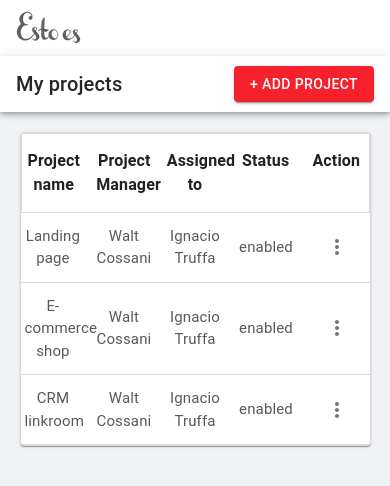
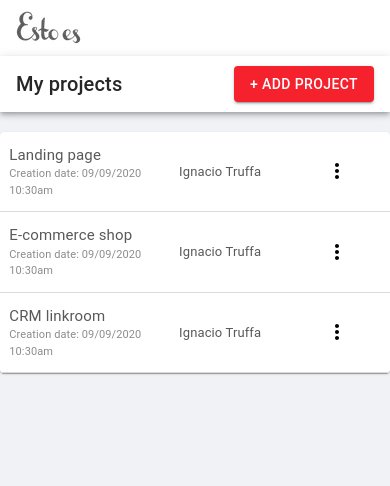
Before and after one commit to Valkyries12/Estoes-challenge, a React (Create React App) app: page / in a window 390 px wide. Shown: the top 486 px of the page. Built offline with nearby package versions, Linux system fonts and the light colour scheme.

Commit message:
tabla de proyectos responsive

```diff
--- a/package.json
+++ b/package.json
@@ -13,6 +13,7 @@
     "@testing-library/react": "^12.1.4",
     "@testing-library/user-event": "^13.5.0",
     "formik": "^2.2.9",
+    "moment": "^2.29.2",
     "react": "^18.0.0",
     "react-dom": "^18.0.0",
     "react-icons": "^4.3.1",
--- a/src/components/AgregarForm.js
+++ b/src/components/AgregarForm.js
@@ -14,6 +14,7 @@ import { addProject, editProject } from "../features/projectSlice";
 import Swal from "sweetalert2";
 import { useNavigate, useParams } from "react-router-dom";
 import useMediaQuery from "@mui/material/useMediaQuery";
+import moment from "moment";
 
 const btnStyle = {
   backgroundColor: "#F5222D",
@@ -50,6 +51,7 @@ const AgregarForm = () => {
       projectManager: selectedProject[0].projectManager,
       assignedTo: selectedProject[0].assignedTo,
       status: selectedProject[0].status,
+      createdAt: selectedProject[0].createdAt
     };
   } else {
     initialValues = {
@@ -58,6 +60,7 @@ const AgregarForm = () => {
       projectManager: "",
       assignedTo: "",
       status: "",
+      createdAt: ""
     };
   }
   const formik = useFormik({
@@ -88,6 +91,8 @@ const AgregarForm = () => {
               })
             );
           } else {
+            const format = "MM/DD/YYYY HH:mma";
+            let date = new Date();
             dispatch(
               addProject({
                 id: cantidadProyectos + 1,
@@ -95,6 +100,8 @@ const AgregarForm = () => {
                 projectManager: values.projectManager,
                 assignedTo: values.assignedTo,
                 status: values.status,
+                // createdAt: moment().format('MMMM Do YYYY, h:mm:ss a')
+                createdAt: moment(date).format(format)
               })
             );
           }
--- a/src/components/CustomizedMenus.js
+++ b/src/components/CustomizedMenus.js
@@ -60,6 +60,7 @@ const CustomizedMenus = ({ id }) => {
         aria-expanded={open ? "true" : undefined}
         aria-haspopup="true"
         onClick={handleClick}
+        style={{color: "#000"}}
       >
         <MoreVertIcon />
       </IconButton>
--- a/src/components/Listado.js
+++ /dev/null
@@ -1,107 +0,0 @@
-import * as React from "react";
-import Paper from "@mui/material/Paper";
-import Table from "@mui/material/Table";
-import TableBody from "@mui/material/TableBody";
-import TableCell from "@mui/material/TableCell";
-import TableContainer from "@mui/material/TableContainer";
-import TableHead from "@mui/material/TableHead";
-import TablePagination from "@mui/material/TablePagination";
-import TableRow from "@mui/material/TableRow";
-import CustomizedMenus from "./CustomizedMenus";
-
-const columns = [
-  { id: "projectName", label: "Project Name", minWidth: 170 },
-  { id: "projectManager", label: "Project Manager", minWidth: 100 },
-  {
-    id: "assignedTo",
-    label: "Assigned to",
-    minWidth: 170,
-    align: "right",
-  },
-  {
-    id: "status",
-    label: "Status",
-    minWidth: 170,
-    align: "right",
-  },
-  {
-    id: "action",
-    label: "Action",
-    minWidth: 170,
-    align: "right",
-  },
-];
-
-
-const Listado = ({ data }) => {
-  const [page, setPage] = React.useState(0);
-  const [rowsPerPage, setRowsPerPage] = React.useState(10);
-  const rows = data;
-
-  const handleChangePage = (event, newPage) => {
-    setPage(newPage);
-  };
-
-  const handleChangeRowsPerPage = (event) => {
-    setRowsPerPage(+event.target.value);
-    setPage(0);
-  };
-
-  return (
-    <Paper sx={{ width: "90%", overflow: "hidden", margin: "0 auto" }}>
-      <TableContainer sx={{ maxHeight: 440 }}>
-        <Table>
-          <TableHead>
-            <TableRow>
-              {columns.map((column) => (
-                <TableCell
-                  key={column.id}
-                  align={column.align}
-                  style={{
-                    minWidth: column.minWidth,
-                    color: "#000",
-                    fontWeight: "bold",
-                  }}
-                >
-                  {column.label}
-                </TableCell>
-              ))}
-            </TableRow>
-          </TableHead>
-          <TableBody>
-            {rows
-              .slice(page * rowsPerPage, page * rowsPerPage + rowsPerPage)
-              .map((row) => {
-                return (
-                  <TableRow hover role="checkbox" tabIndex={-1} key={row.code}>
-                    {columns.map((column) => {
-                      const value = row[column.id];
-                      return (
-                        <TableCell key={column.id} align={column.align}>
-                          {column.format && typeof value === "number"
-                            ? column.format(value)
-                            : value}
-                          {column.id === "action" ? <CustomizedMenus id={row.id}/> : null}
-                        </TableCell>
-                      );
-                    })}
-                  </TableRow>
-                );
-              })}
-          </TableBody>
-        </Table>
-      </TableContainer>
-      <TablePagination
-        rowsPerPageOptions={[10, 25, 100]}
-        component="div"
-        count={rows.length}
-        rowsPerPage={rowsPerPage}
-        page={page}
-        onPageChange={handleChangePage}
-        onRowsPerPageChange={handleChangeRowsPerPage}
-      />
-    </Paper>
-  );
-};
-
-export default Listado;
--- a/src/components/ListadoPantalla.js
+++ b/src/components/ListadoPantalla.js
@@ -1,5 +1,4 @@
 import EncabezadoTabla from "./EncabezadoTabla";
-import Listado from "./Listado";
 import ListadoTable from "./ListadoTable";
 import { useSelector } from 'react-redux';
 
@@ -16,7 +15,6 @@ const ListadoPantalla = () => {
   return (
     <div style={colorFondo}>
       <EncabezadoTabla title={"My projects"} hasBackButton={false} hasAddButton={true} />
-      {/* <Listado data={projectsData || []}/> */}
       <ListadoTable data={projectsData || []}/>
     </div>
   );
--- a/src/components/ListadoTable.js
+++ b/src/components/ListadoTable.js
@@ -2,11 +2,11 @@ import Paper from "@mui/material/Paper";
 import Grid from "@mui/material/Grid";
 import Typography from "@mui/material/Typography";
 import RowTable from "./RowTable";
-import "../index.css";
+import useMediaQuery from "@mui/material/useMediaQuery";
 
 const styles = {
   typography: {
-    textAlign: "center",
+    textAlign: "start",
     fontSize: "16px",
     fontWeight: "bold",
   },
@@ -17,21 +17,27 @@ const styles = {
 };
 
 const ListadoTable = ({ data }) => {
+  const matches = useMediaQuery("(min-width:700px)");
   return (
     <Paper
-      sx={{
-        width: "90%",
-        overflow: "hidden",
-        margin: "0 auto",
-        border: "1px solid #D9D9D9",
-        borderRadius: "4px"
-      }}
+      sx={
+        matches
+          ? {
+              width: "85%",
+              overflow: "hidden",
+              margin: "0 auto",
+              border: "1px solid #D9D9D9",
+              borderRadius: "4px",
+            }
+          : { width: "100%" }
+      }
     >
       <Grid
         container
         style={styles.tableHead}
         direction="row"
-        justifyContent="space-between"
+        justifyContent="space-around"
+        sx={matches ? { display: "flex" } : { display: "none" }}
       >
         <Grid item xs={2}>
           <Typography style={styles.typography}>Project name</Typography>
--- a/src/components/RowTable.js
+++ b/src/components/RowTable.js
@@ -1,14 +1,25 @@
-import Paper from "@mui/material/Paper";
 import Grid from "@mui/material/Grid";
 import Typography from "@mui/material/Typography";
 import CustomizedMenus from "./CustomizedMenus";
+import useMediaQuery from "@mui/material/useMediaQuery";
 
 const styles = {
   typography: {
-    textAlign: "center",
+    textAlign: "start",
+    fontSize: "13px",
+    color: "#595959",
+    fontWeigth: "600",
+  },
+  typographyProjectName: {
+    textAlign: "start",
     fontSize: "15px",
     color: "#595959",
     fontWeigth: "600",
+  },
+  typographyCreatedAt: {
+    fontSize: "11px",
+    color: "#8C8C8C",
+    textAlign: "start"
   },
   tableRow: {
     padding: "12px 4px",
@@ -16,35 +27,38 @@ const styles = {
     alignItems: "center"
   },
   menu: {
-      textAlign: "center"
+      textAlign: "start"
   }
 };
 
 const RowTable = ({ dataRow }) => {
+    const matches = useMediaQuery("(min-width:700px)");
   return (
-
       <Grid
         container
         style={styles.tableRow}
         direction="row"
-        justifyContent="space-between"
+        justifyContent="space-around"
       >
-        <Grid item xs={2}>
-          <Typography style={styles.typography}>
+        <Grid item xs={matches ? 2 : 5}>
+          <Typography style={styles.typographyProjectName}>
             {dataRow.projectName}
           </Typography>
+          <Typography style={styles.typographyCreatedAt}>
+            {dataRow.createdAt && `Creation date: ${dataRow.createdAt}`}
+          </Typography>
         </Grid>
-        <Grid item xs={2}>
+        <Grid item xs={2} sx={matches ? { display: "block" } : { display: "none" }}>
           <Typography style={styles.typography}>
             {dataRow.projectManager}
           </Typography>
         </Grid>
-        <Grid item xs={2}>
+        <Grid item xs={matches ? 2 : 4}>
           <Typography style={styles.typography}>
             {dataRow.assignedTo}
           </Typography>
         </Grid>
-        <Grid item xs={2}>
+        <Grid item xs={2} sx={matches ? { display: "block" } : { display: "none" }}>
           <Typography style={styles.typography}>{dataRow.status} </Typography>
         </Grid>
         <Grid item xs={2} style={styles.menu}>
--- a/src/features/projectSlice.js
+++ b/src/features/projectSlice.js
@@ -10,6 +10,8 @@ export const projectsSlice = createSlice({
         projectManager: "Walt Cossani",
         assignedTo: "Ignacio Truffa",
         status: "enabled",
+        description: "lorem ipsum dolor sit amet",
+        createdAt: "09/09/2020 10:30am"
       },
       {
         id: 2,
@@ -17,6 +19,8 @@ export const projectsSlice = createSlice({
         projectManager: "Walt Cossani",
         assignedTo: "Ignacio Truffa",
         status: "enabled",
+        description: "lorem ipsum dolor sit amet",
+        createdAt: "09/09/2020 10:30am"
       },
       {
         id: 3,
@@ -24,6 +28,8 @@ export const projectsSlice = createSlice({
         projectManager: "Walt Cossani",
         assignedTo: "Ignacio Truffa",
         status: "enabled",
+        description: "lorem ipsum dolor sit amet",
+        createdAt: "09/09/2020 10:30am"
       },
     ],
   },
@@ -62,11 +68,11 @@ export const projectsSlice = createSlice({
       const updatedProject = currentState.projects
         ? {
             ...action.payload,
-            projects: currentState.projects[indexProject].projectName,
+            projects: {...currentState.projects[indexProject]},
           }
         : {
             ...action.payload,
-            projects: currentState[indexProject].projectName,
+            projects: {...currentState[indexProject]},
           };
 
       const from = currentState.projects
```
Also changed, not shown: 1 other file (tests, documents, lock files or other folders).
